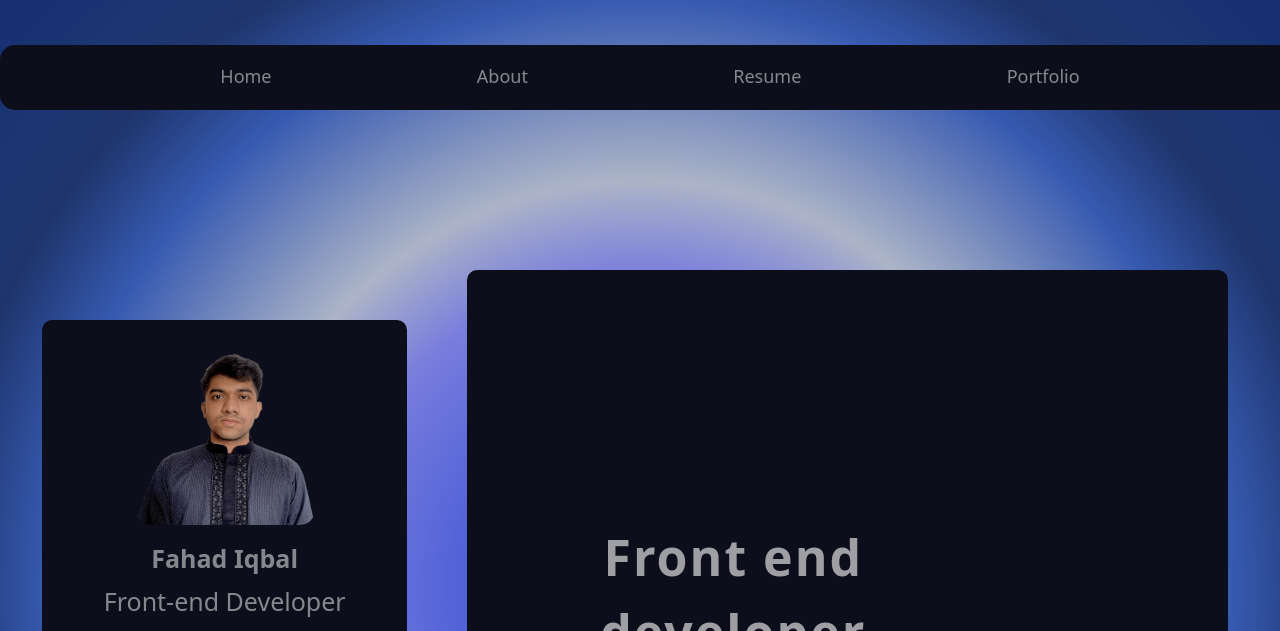
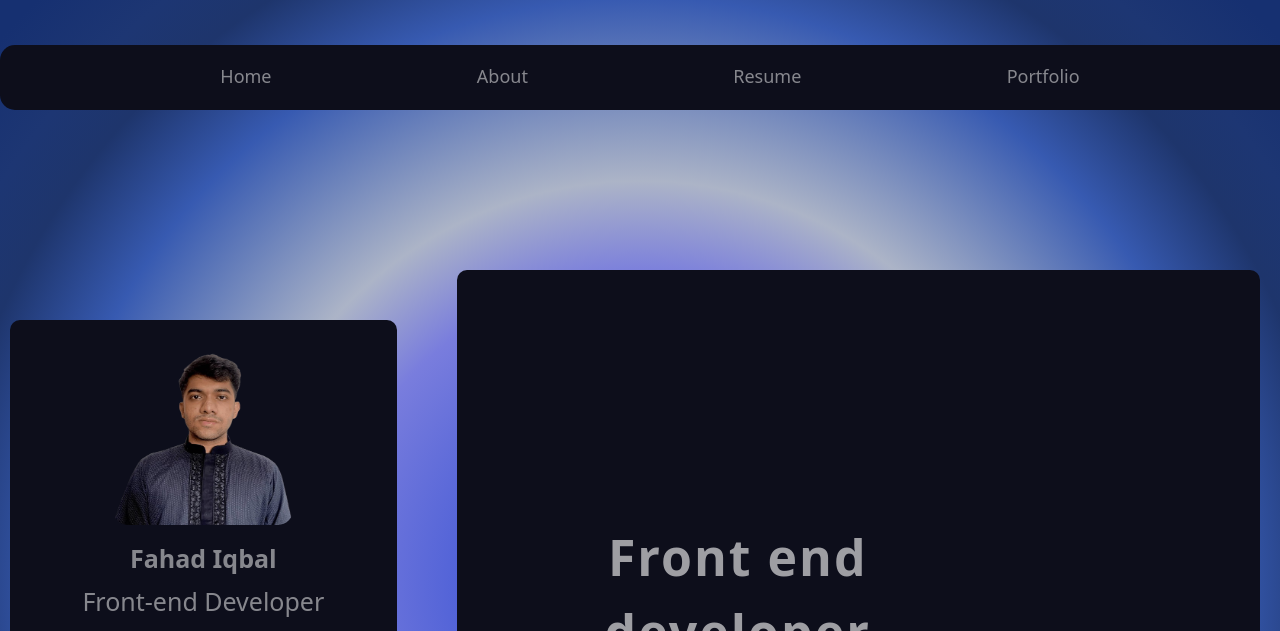
Before and after one commit to fahadiqbal-01/personalsite-ongoing-, a plain HTML site: page index.html in a window 1280 px wide. Shown: the top 631 px of the page. Drawn offline with nearby package versions, Linux system fonts and the light colour scheme.

Commit message:
small fix

```diff
--- a/index.html
+++ b/index.html
@@ -106,7 +106,7 @@
 
     <!--- === banner part start === --->
     <div class="banner xl:pt-[270px] sm:pt-[20px] pb-[30px]">
-      <div class="container w-[1500px] mx-auto xs:w-[95%]">
+      <div class="container w-[1500px] mx-auto xs:w-[100%]">
         <div
           class="banner_main xl:grid xl:grid-cols-3 xl:px-0 xl:gap-[30px] sm:grid-cols-1 xs:grid-cols-2 "
         >
```
